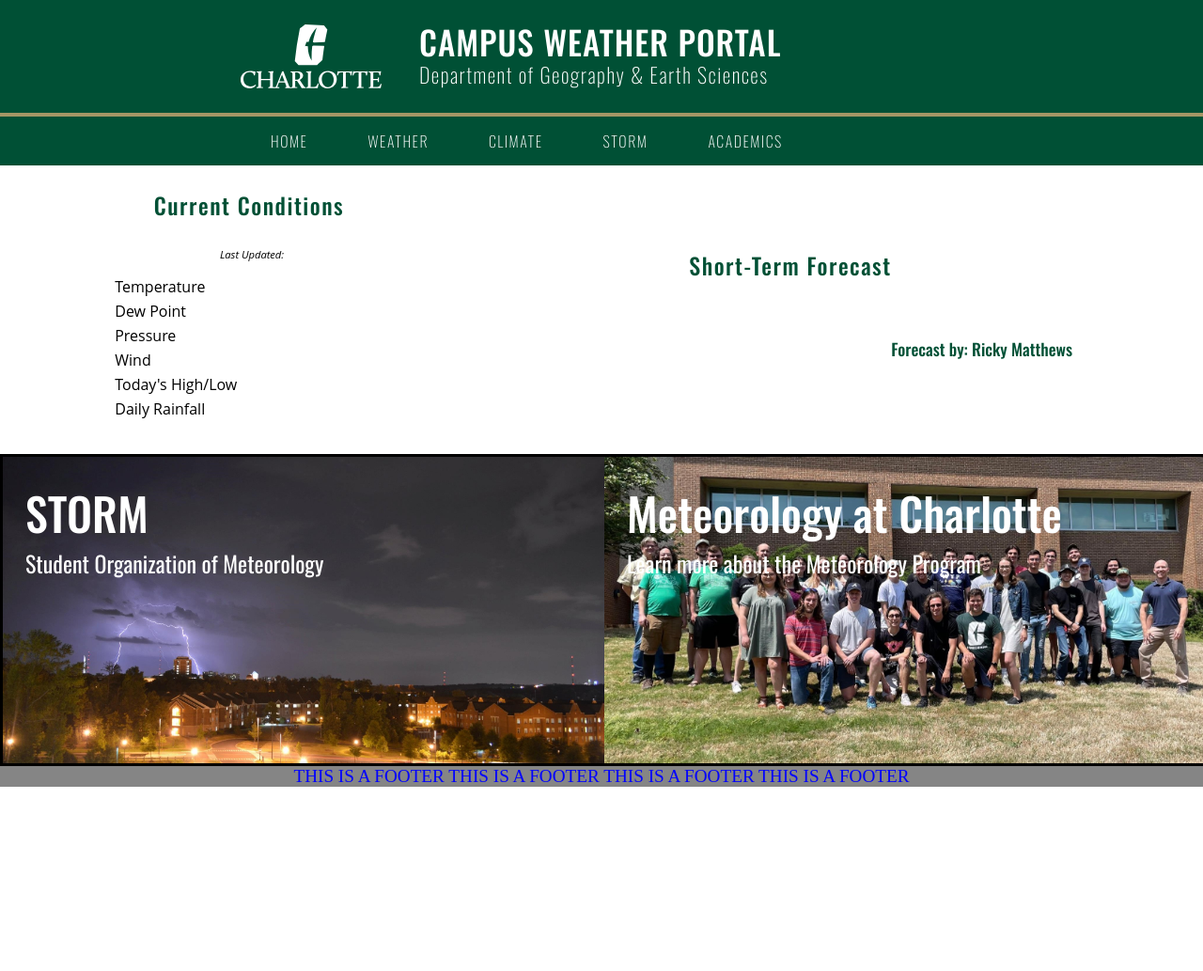
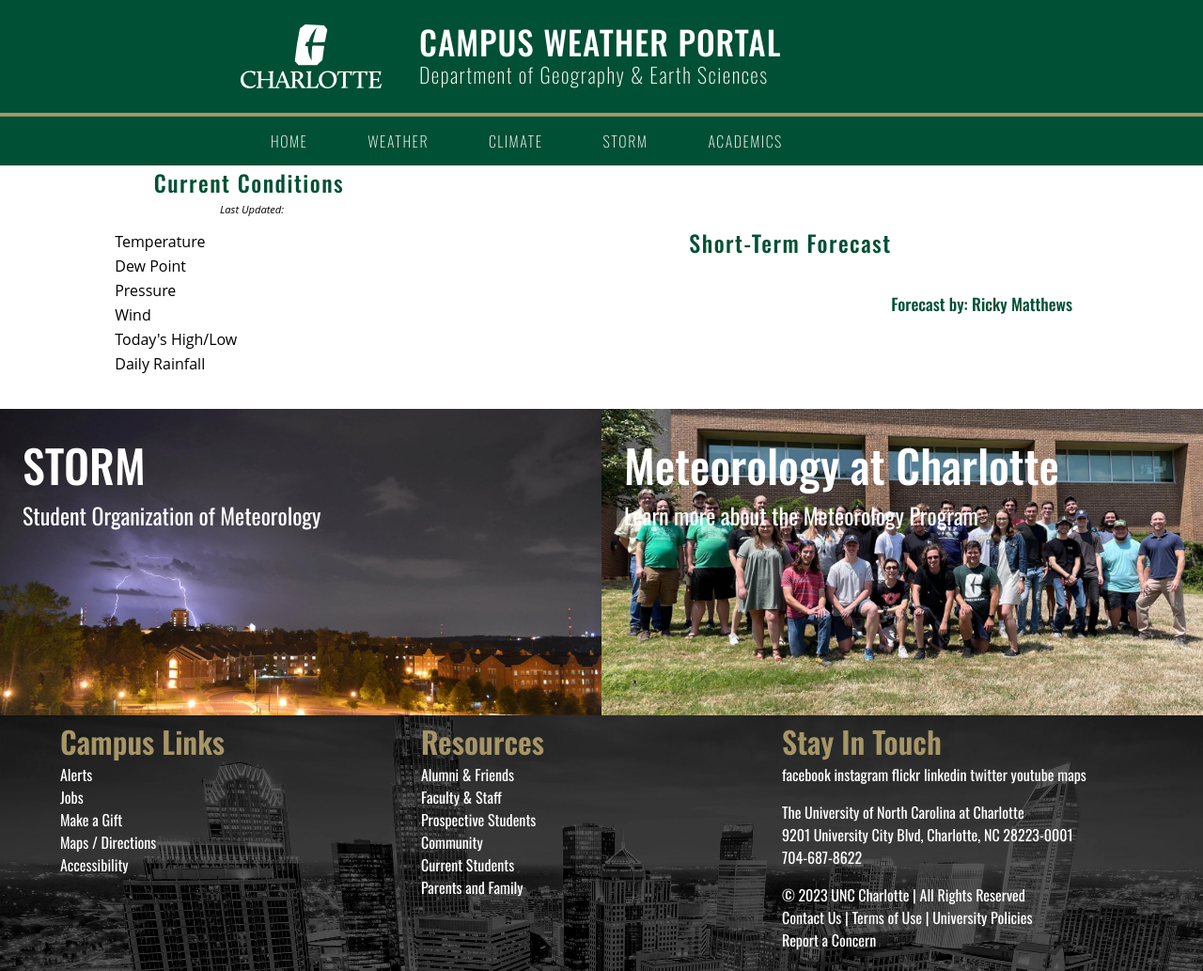
Before and after one commit to toadwx/UNC-Charlotte-Meteorology-Website, a PHP site: page /index.php in a window 1280 px wide. Shown: the whole page at 94% size. Before the commit the page ends 837 px from the top, so only its background shows below. Run offline with PHP 8.4, Linux system fonts and the light colour scheme; some libraries are stand-ins or nearby versions.

Commit message:
Initial commit for page footer

```diff
--- a/css/footer.css
+++ b/css/footer.css
@@ -1,7 +1,39 @@
 .page-footer {
     width: 100%;
-    text-align: center;
-    font-size: 1.2em;
-    background-color: #858585;
-    color: blue;
+    font-family: 'Oswald', sans-serif;
+    display: flex;
+    justify-content: center;
+    align-items: center;
 }
+
+.back-image {
+    width: inherit;
+    position: relative;
+}
+
+.container {
+    position: absolute;
+    width: 90%;
+}
+
+.col {
+    width: 33.3333%;
+    float: left;
+}
+
+h3 {
+    color: #A69667;
+    font-size: 2em;
+    margin: 0;
+}
+
+ul {
+    list-style: none;
+    margin: 0;
+    padding: 0;
+}
+
+a,p,em {
+    color: #fff;
+    text-decoration: none;
+}
--- a/css/main.css
+++ b/css/main.css
@@ -13,6 +13,7 @@
 .main {
     display: flex;
     flex-direction: column;
+    margin: 0;
 }
 
 /* Main upper content area */
@@ -103,7 +104,6 @@
     align-items: center;
     text-align: center;
     width: 100%;
-    border: solid;
 }
 
 /* Generic graphic link designed for a flex container */
--- a/footer.php
+++ b/footer.php
@@ -1,3 +1,41 @@
 <div class="page-footer">
-    THIS IS A FOOTER THIS IS A FOOTER THIS IS A FOOTER THIS IS A FOOTER
+    <img src="images/background_clt.jpg" class="back-image"/>
+    <div class="container">
+        <div class="col">
+            <h3>Campus Links</h3>
+            <ul>
+                <li><a href="https://emergency.charlotte.edu" title="Alerts and Advisories at UNC Charlotte">Alerts</a></li>
+                <li><a href="https://jobs.charlotte.edu" title="Jobs at UNC Charlotte">Jobs</a></li>
+                <li><a href="https://giving.charlotte.edu" title="Make a gift to UNC Charlotte">Make a Gift</a></li>
+                <li><a href="https://maps.charlotte.edu" title="Directions to UNC Charlotte">Maps / Directions</a></li>
+                <li><a href="https://accessibility.charlotte.edu" title="Accessibility resources at UNC Charlotte" style="vertical-align: top;"><i class="fa fa-wheelchair" aria-hidden="true"></i> Accessibility</a></li>
+            </ul>
+        </div>
+        <div class="col">
+            <h3>Resources</h3>
+            <ul>
+                <li><a href="https://www.charlotte.edu/gateway/alumni-friends" title="Alumni and Friends">Alumni &amp; Friends</a></li>
+                <li><a href="https://www.charlotte.edu/gateway/faculty-staff" title="Faculty and Staff">Faculty &amp; Staff</a></li>
+                <li><a href="https://www.charlotte.edu/gateway/prospective-students" title="Prospective Students">Prospective Students</a></li>
+                <li><a href="https://www.charlotte.edu/gateway/community" title="Community">Community</a></li>
+                <li><a href="https://www.charlotte.edu/gateway/current-students" title="Current Students"> Current Students</a></li>
+                <li><a href="https://www.charlotte.edu/gateway/parents-family" title="Parents and Family"> Parents and Family</a></li>
+            </ul>
+        </div>
+
+        <div class="col">
+            <h3>Stay In Touch</h3>
+            <div class="social">
+                <a href="https://www.facebook.com/UNCCharlotte" target="_blank"><span class="fa fa-facebook" title="Facebook"></span><span class="sr-only">facebook</span></a>
+                <a href="https://www.instagram.com/unccharlotte/" target="_blank"><span class="fa fa-instagram" title="Instagram"></span><span class="sr-only">instagram</span></a>
+                <a href="https://www.flickr.com/photos/stakeyourclaim/sets/" target="_blank"><span class="fa fa-flickr" title="Flickr"></span><span class="sr-only">flickr</span></a>
+                <a href="https://www.linkedin.com/school/166586/" target="_blank"><span class="fa fa-linkedin" title="LinkedIn"></span><span class="sr-only">linkedin</span></a>
+                <a href="https://twitter.com/UNCCharlotte" target="_blank"><span class="fa fa-twitter" title="Twitter"></span><span class="sr-only">twitter</span></a>
+                <a href="https://www.youtube.com/user/unccharlottevideo" target="_blank"><span class="fa fa-youtube-play" title="YouTube"></span><span class="sr-only">youtube</span></a>
+                <a href="https://maps.charlotte.edu" target="_blank"><span class="fa fa-map-marker" title="Maps"></span><span class="sr-only">maps</span></a><br/>
+                <p class="small"><a href="https://www.charlotte.edu" title="www.charlotte.edu">The University of North Carolina at Charlotte</a><br/>9201 University City Blvd, Charlotte, NC 28223-0001<br/>704-687-8622</p>
+                <p class="small">&copy; 2023 UNC Charlotte | All Rights Reserved <br/> <a href="https://www.charlotte.edu/contact" title="Contact Us">Contact Us</a> | <a href="https://legal.charlotte.edu/termsofuse" title="Terms of Use">Terms of Use</a> | <a href="https://legal.charlotte.edu/policies" title="University Policy"> University Policies</a><br /><a href="https://incidentreport.charlotte.edu/" title="Report a Concern">Report a Concern</a></p>
+            </div>
+        </div>
+    </div>
 </div>
```
Also changed, not shown: images/background_clt.jpg (added).
